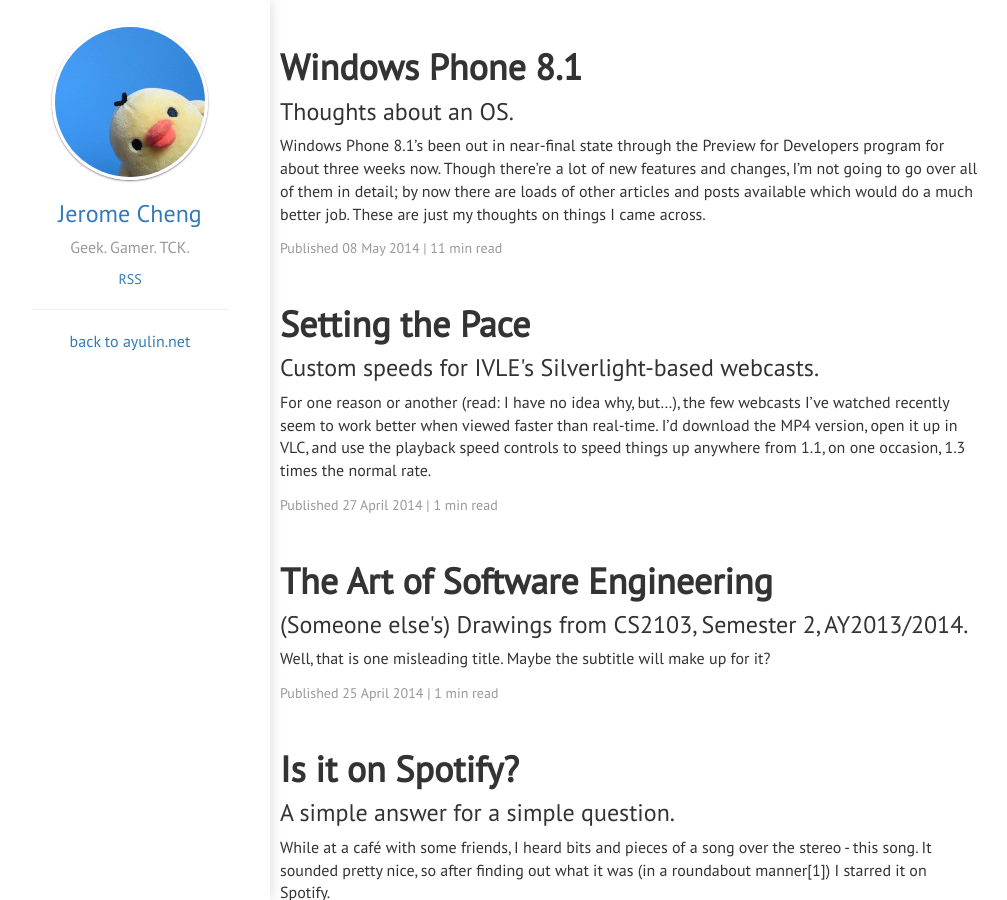
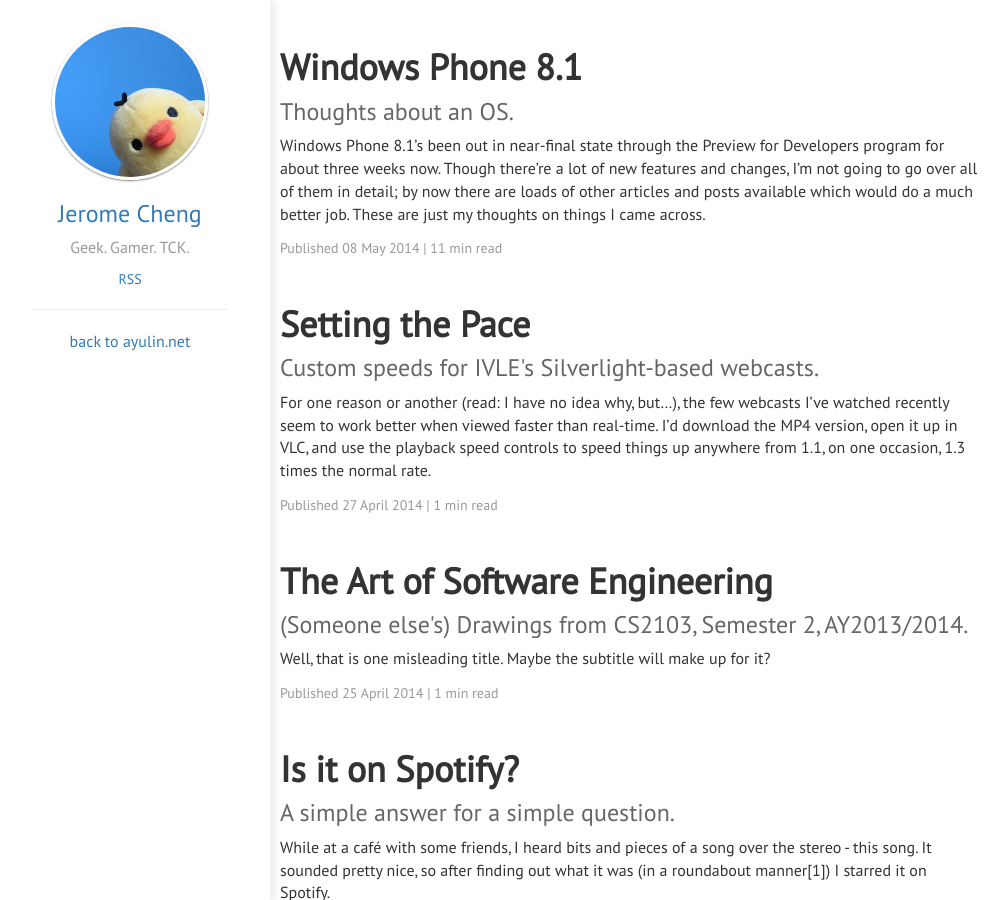
Before and after one commit to jcheng31/ayulin.net, a Jekyll site: the page built from Content/blog/index.html, in a window 1280 px wide and 900 px high. Shown: the whole window, without its empty margins (10-1017 px from the left). Built offline with Jekyll 4.4.1, drawn with Linux system fonts in a browser that asks for light colours; nearby versions of some CDN libraries; Markdown is read by kramdown in place of the engine named in the settings; the list of posts is cut into pages by our own code; comment, search, counter and statistics services are not loaded.

Commit message:
Add .subtitle to post descriptions on index.
This standardises the shades used for text on the index and text in the actual
full post view. (Sizes are still different.)

```diff
--- a/Content/blog/index.html
+++ b/Content/blog/index.html
@@ -8,7 +8,7 @@ title: blog
     <div class="blog-post-listing">
       <h2><strong>{{ post.title }}</strong></h2>
       {% if post.description %}
-        <h3 class="no-margin-top">{{ post.description }}</h3>
+        <h3 class="subtitle no-margin-top">{{ post.description }}</h3>
       {% endif %}
       <p>{{ post.excerpt | strip_html }}</p>
       <h5 class="subtle no-margin-top">
```
